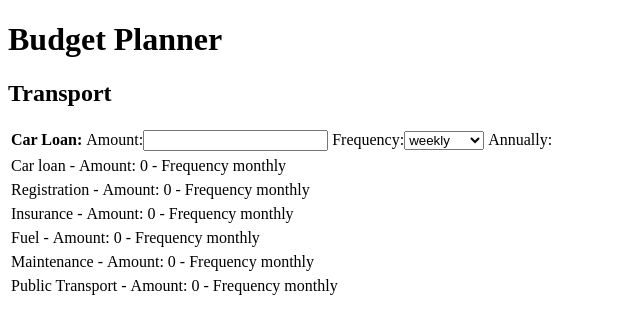
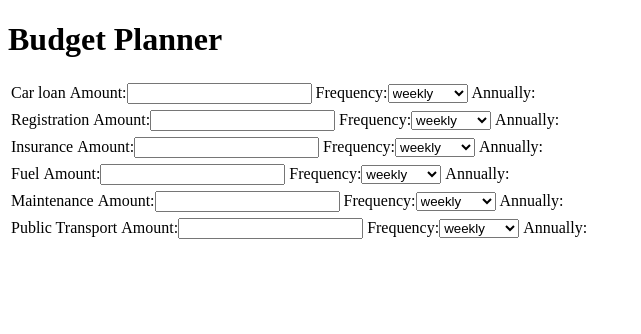
Before and after one commit to DBurgess93/budget-planner, a React (Create React App) app: page / in a window 1280 px wide. Shown: the top 334 px of the page, without its empty margins (0-641 px from the left). Built offline with nearby package versions, Linux system fonts and the light colour scheme.

Commit message:
Update Category Component

```diff
--- a/src/App.js
+++ b/src/App.js
@@ -1,12 +1,27 @@
 
-const Category = ({ categories }) => {
+const Category = ({ categories, frequencies }) => {
   return categories.transport.map((item, index) => (
     <table key={index}>
       <tbody>
         <tr>
-          <td>{item.name} - </td>
-          <td>Amount: {item.amount} - </td>
-          <td>Frequency {item.frequency} </td>
+          <td>{item.name}</td>
+          <td>
+            Amount:
+            <input type="text" />
+          </td>
+          <td>
+            Frequency:
+            <select>
+              {frequencies.map((frequency) => (
+                <option key={frequency}>
+                  {frequency}
+                </option>
+              ))}
+            </select>
+          </td>
+          <td>
+            Annually:
+          </td>
         </tr>
       </tbody>
     </table>
@@ -27,69 +42,69 @@ const App = () => {
       {
         name: 'Car loan',
         amount: 0,
-        frequency: 'monthly'
+        frequency: null
       },
       {
         name: 'Registration',
         amount: 0,
-        frequency: 'monthly'
+        frequency: null
       },
       {
         name: 'Insurance',
         amount: 0,
-        frequency: 'monthly'
+        frequency: null
       },
       {
         name: 'Fuel',
         amount: 0,
-        frequency: 'monthly'
+        frequency: null
       },
       {
         name: 'Maintenance',
         amount: 0,
-        frequency: 'monthly'
+        frequency: null
       },
       {
         name: 'Public Transport',
         amount: 0,
-        frequency: 'monthly'
+        frequency: null
       }
     ],
     home: [
       {
         name: 'Home Loan',
         amount: 0,
-        frequency: 'monthly'
+        frequency: null
       },
       {
         name: 'Rent',
         amount: 0,
-        frequency: 'monthly'
+        frequency: null
       },
       {
         name: 'Maintenance',
         amount: 0,
-        frequency: 'monthly'
+        frequency: null
       },
       {
         name: 'Insurance',
         amount: 0,
-        frequency: 'monthly'
+        frequency: null
       },
       {
         name: 'Assest',
         amount: 0,
-        frequency: 'monthly'
+        frequency: null
       },
       {
         name: 'Groceries',
         amount: 0,
-        frequency: 'monthly'
+        frequency: null
       },
       {
         name: 'Laundry',
         amount: 0,
-        frequency: 'monthly'
+        frequency: null
       },
     ]
 
@@ -98,36 +113,7 @@ const App = () => {
   return (
     <div>
       <h1>Budget Planner</h1>
-      <div>
-        <h2>Transport</h2>
-        <table>
-          <tbody>
-            <tr>
-              <td> <strong>Car Loan: </strong> </td>
-              <td>
-                Amount:
-                <input type="text" />
-              </td>
-              <td>
-                Frequency:
-                <select>
-                  {frequencies.map((frequency) => (
-                    <option key={frequency}>
-                      {frequency}
-                    </option>
-                  ))}
-                </select>
-              </td>
-              <td>
-                Annually:
-              </td>
-            </tr>
-          </tbody>
-        </table>
-      </div>
-      <div>
-        <Category categories={categories} />
-      </div>
+      <Category categories={categories} frequencies={frequencies} />
     </div>
   );
 }
```
